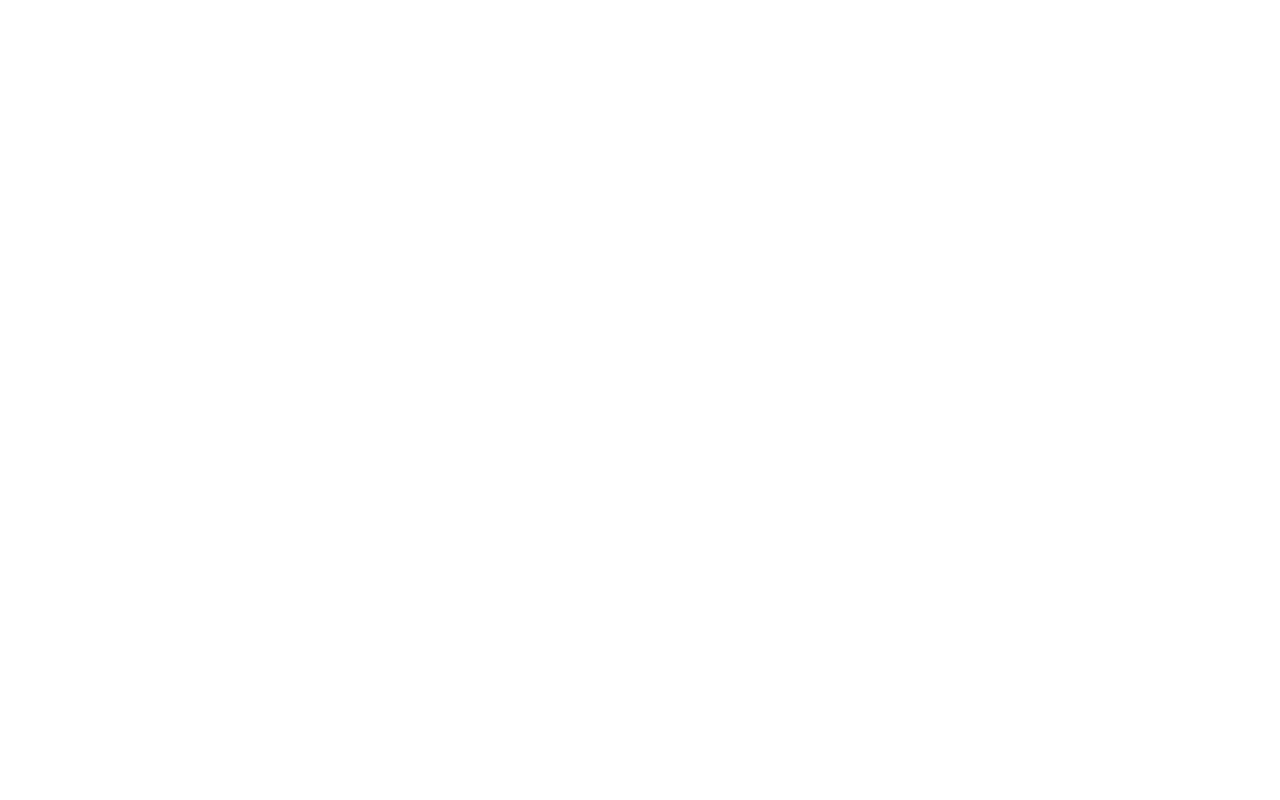
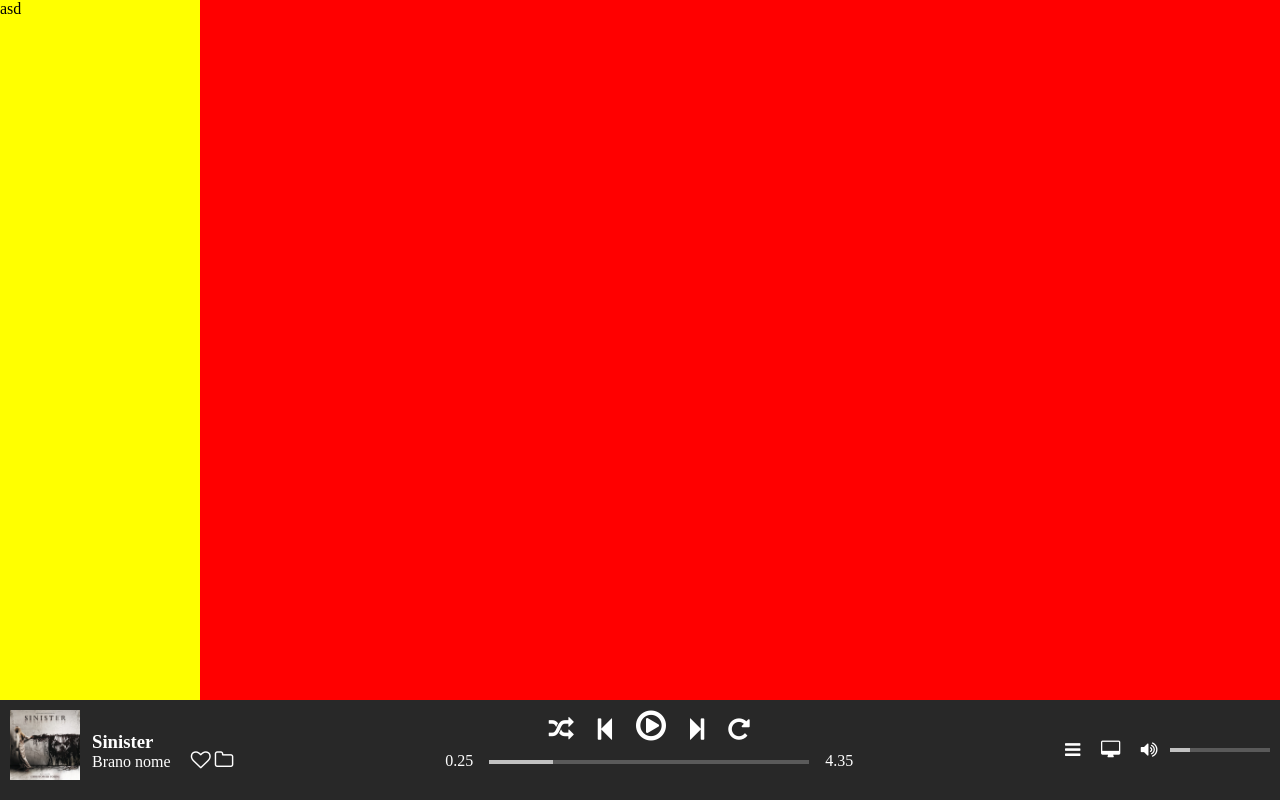
Before and after one commit to AndreaZenz/html-css-spotifyweb, a plain HTML site: page index.html in a window 1280 px wide. Drawn offline with Linux system fonts and the light colour scheme.

Commit message:
play bar complete. needs query

```diff
--- a/index.html
+++ b/index.html
@@ -5,22 +5,79 @@
     <meta charset="UTF-8">
     <meta http-equiv="X-UA-Compatible" content="IE=edge">
     <meta name="viewport" content="width=device-width, initial-scale=1.0">
+    <link rel="stylesheet" href="https://cdnjs.cloudflare.com/ajax/libs/font-awesome/4.7.0/css/font-awesome.min.css">
+    <link rel="stylesheet" href="style.css">
     <title>SpotifyWeb</title>
 </head>
 
 <body>
-    <header>
+    <main>
+        <div class="flex-container">
+            <div class="wrapper">
+                <div class="sidebar">asd</div>
+                <div class="content">
 
-    </header>
 
-    <main>
+                </div>
+            </div>
+
+            <div class="gray-box">
+                <div class="section">
+                    <div class="song-player">
+                        <img src="img/sinister.jpeg" alt="sinister album" class="image-player">
+                        <div class="inline-block text-song">
+                            <h3>Sinister</h3>
+                            <p>Brano nome</p>
+                        </div>
+                        <div class="inline-block text-song">
+                            <a href="#"><i class="fa fa-heart-o" aria-hidden="true"></i></a>
+                            <a href="#"><i class="fa fa-folder-o" aria-hidden="true"></i></a>
+                        </div>
+
+                    </div>
+                </div>
+
+                <div class="section-center">
+                    <div class="song-starter">
+                        <a href="#"><i class="fa fa-random" aria-hidden="true"></i></a>
+                        <a href="#"><i class="fa fa-step-backward" aria-hidden="true"></i></a>
+                        <a href="#"><i class="fa fa-play-circle-o" aria-hidden="true" id="big-play"></i></a>
+                        <a href="#"><i class="fa fa-step-forward" aria-hidden="true"></i></a>
+                        <a href="#"><i class="fa fa-repeat" aria-hidden="true"></i></a>
+                    </div>
+                    <div class="song-bar">
+                        <p class="inline-block">0.25</p>
+                        <div class="play-bar">
+                            <div class="play-bar-progress"></div>
+                        </div>
+                        <p class="inline-block">4.35</p>
+
+                    </div>
+                </div>
+
+
+
+                <div class="section">
+                    <div class="volume-section">
+                        <a href="#"><i class="fa fa-bars" aria-hidden="true"></i></a>
+                        <a href="#"><i class="fa fa-desktop" aria-hidden="true"></i></a>
+                        <a href="#"><i class="fa fa-volume-up" aria-hidden="true"></i></a>
+
+                        <div class="volume-bar">
+                            <div class="volume-bar-progress"></div>
+                        </div>
+                    </div>
+                </div>
+
+
+
+
+            </div>
+        </div>
+
+
 
     </main>
-
-    <footer>
-
-    </footer>
-
 </body>
 
 </html>
--- a/style.css
+++ b/style.css
@@ -0,0 +1,130 @@
+*{
+    margin: 0;
+    padding: 0;
+    box-sizing: border-box;
+}
+
+.clearfix:after{
+    content:"";
+    display:table;
+    clear:both;
+}
+
+.inline-block{
+    display: inline-block;
+}
+
+.flex-container{
+    display: flex;
+    flex-direction: column;
+}
+
+.wrapper{
+    height: calc(100vh - 100px);
+}
+
+
+.sidebar{
+    float: left;
+    width: 200px;
+    height: 100%;
+    background-color: yellow;
+}
+
+.content{
+    float: left;
+    width: calc(100% - 200px);
+    height: 100%;
+    background-color: red;
+}
+
+
+/* song-player */
+.gray-box{
+    height:100px;
+    background-color: #282828;
+    display: flex;
+    justify-content: space-between;
+}
+.section{
+    margin: 10px;
+}
+.song-player{
+    display: inline-block;
+}
+.image-player{
+    width: 70px;
+    vertical-align: bottom;
+}
+.text-song{
+    margin: 8px;
+    color: white;
+}
+.text-song a{
+    font-size: 20px;
+}
+
+.gray-box a{
+    text-decoration: none;
+    color: white;
+
+}
+
+/* song starter */
+.section-center{
+    width: 50%;
+    margin: 8px;
+}
+.song-starter{
+    text-align: center;
+}
+.song-starter a{
+    font-size: 25px;
+    margin: 10px;
+}
+#big-play{
+    font-size: 35px;
+}
+.song-bar{
+    margin-top: 8px;
+    color: white;
+    text-align: center;
+}
+.play-bar{
+    display: inline-block;
+    background-color: #5a5a5a;
+    width: 50%;
+    margin-left: 12px;
+    margin-right: 12px;
+    vertical-align: middle;
+}
+.play-bar-progress{
+    height: 4px;
+    width: 20%;
+    background-color: #c1c1c1;
+}
+
+/* volume section */
+
+.volume-section{
+    line-height: 80px;
+    font-size: 18px;
+
+}
+.volume-section a{
+    margin: 8px;
+}
+.volume-bar{
+    display: inline-block;
+    width: 100px;
+    vertical-align: text-top;
+    margin-top: 8px;
+    background-color: #5a5a5a;
+    text-align: center;
+}
+
+.volume-bar-progress{
+    height: 4px;
+    width: 20%;
+    background-color: #c1c1c1;
+}
```
